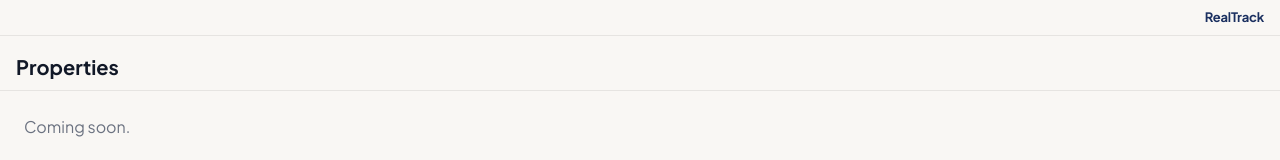
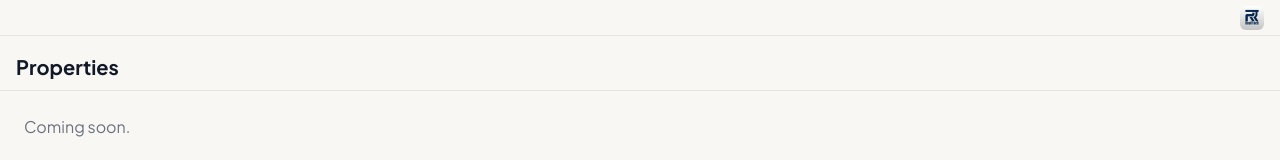
Before and after one commit to CodyJThomas/RealTrack, a Next.js app in the folder web/: page /properties in a window 1280 px wide. Shown: the top 160 px of the page. Built offline with nearby package versions, Linux system fonts and the light colour scheme.

Commit message:
feat: replace TopBar text with logo mark
Co-Authored-By: Claude Sonnet 4.6 <noreply@anthropic.com>

```diff
--- a/web/src/components/TopBar.tsx
+++ b/web/src/components/TopBar.tsx
@@ -15,9 +15,7 @@ export default function TopBar() {
       display: 'flex', alignItems: 'center', justifyContent: 'flex-end',
       padding: '0 16px',
     }}>
-      <span style={{ fontSize: 13, fontWeight: 700, color: 'var(--brand)', letterSpacing: '-0.2px' }}>
-        RealTrack
-      </span>
+      <img src="/icon-192.png" alt="RealTrack" style={{ height: 24, width: 24, borderRadius: 6 }} />
     </div>
   )
 }
```
